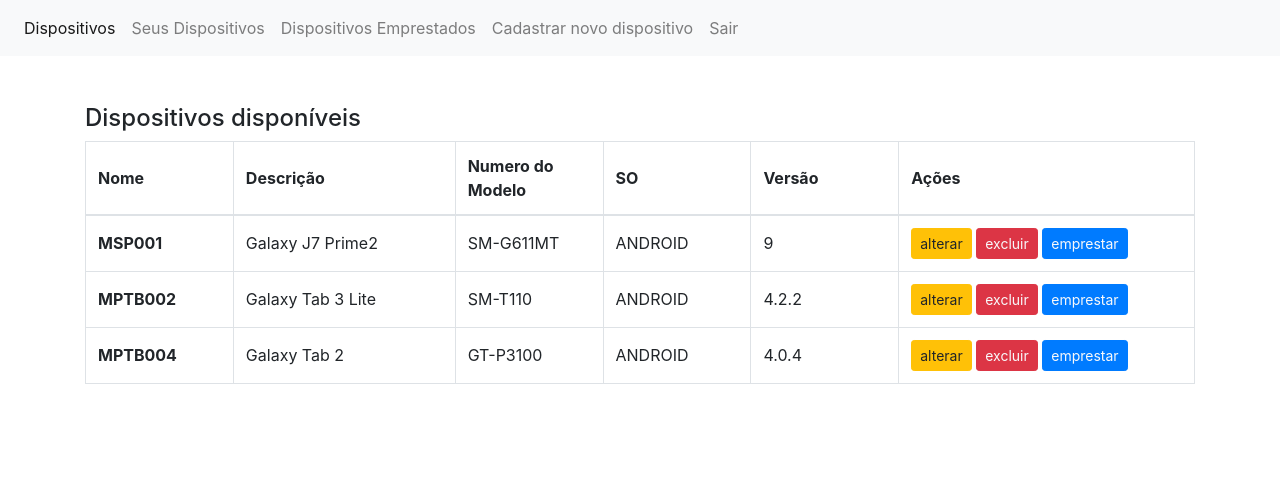
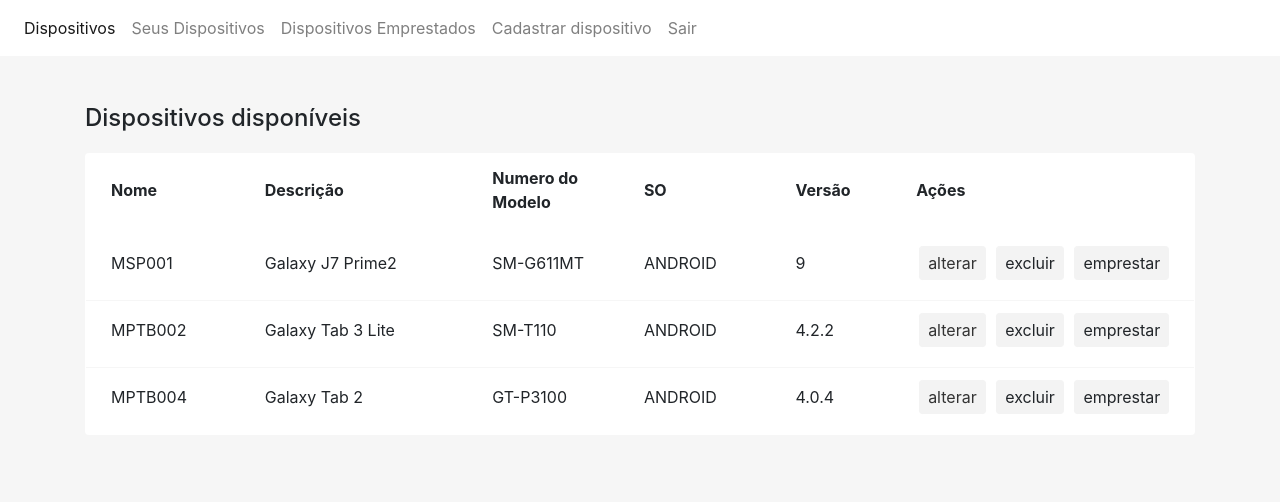
Before and after one commit to lauraziebarth/python-sistema-de-dispositivos, a Django app: page /dispositivos/ in a window 1280 px wide. Shown: the top 502 px of the page. Run offline with Django 3.2, Linux system fonts and the light colour scheme; a user stored in the database is signed in; data comes from the database, SQL or seed files in the repository; some libraries are stand-ins or nearby versions.

Commit message:
alteração de cores
background e botão

```diff
--- a/templates/base.html
+++ b/templates/base.html
@@ -7,6 +7,47 @@
     <meta charset="UTF-8">
     <title>{% block title %}Título{% endblock %}</title>
     <link rel="stylesheet" href="https://stackpath.bootstrapcdn.com/bootstrap/4.3.1/css/bootstrap.min.css" integrity="sha384-ggOyR0iXCbMQv3Xipma34MD+dH/1fQ784/j6cY/iJTQUOhcWr7x9JvoRxT2MZw1T" crossorigin="anonymous">
+
+    <style>
+       body {
+           background-color: #f6f6f6;
+       }
+
+        .bg-light {
+            background-color: #fff !important;
+        }
+
+        .table {
+            background-color: #fff;
+            border-radius: 4px;
+            margin: 20px 0;
+            overflow: hidden;
+        }
+
+        .table td, .table th {
+            border: none !important;
+            padding-left: 25px;
+            padding-tpo: 20px;
+            padding-bottom: 20px;
+        }
+
+        .table td {
+            border-bottom: 1px solid #f6f6f6 !important;
+        }
+
+        .btn-teste {
+            font-size: 16px;
+            color: #333333;
+            background-color: #f3f3f3;
+            border: 1px solid #f3f3f3;
+            cursor: pointer;
+            margin: 0 3px;
+        }
+
+        .btn-teste:hover {
+            background-color: #ececec;
+        }
+    </style>
 </head>
 
 <body>
@@ -20,8 +61,8 @@
           <a class="nav-item nav-link {% block active_listar_dispositivos %}{% endblock %}" href="{% url 'listar_dispositivos' %}">Dispositivos</a>
           <a class="nav-item nav-link {% block active_listar_dispositivos_emprestado_colaborador %}{% endblock %}" href="{% url 'listar_dispositivos_emprestados_colaborador' %}">Seus Dispositivos</a>
           <a class="nav-item nav-link {% block active_listar_dispositivos_emprestados %}{% endblock %}" href="{% url 'listar_dispositivos_emprestados' %}">Dispositivos Emprestados</a>
-              {% if colaborador_logado.admin %}
-          <a class="nav-item nav-link {% block active_cadastrar_dispositivo %}{% endblock %}" href="{% url 'cadastrar_dispositivo' %}">Cadastrar novo dispositivo</a>
+            {% if colaborador_logado.admin %}
+          <a class="nav-item nav-link {% block active_cadastrar_dispositivo %}{% endblock %}" href="{% url 'cadastrar_dispositivo' %}">Cadastrar dispositivo</a>
             {% endif %}
           <a class="nav-item nav-link" href="{% url 'logout' %}">Sair</a>
         </div>
--- a/templates/listar_dispositivos.html
+++ b/templates/listar_dispositivos.html
@@ -11,14 +11,14 @@
 
     <h4> Dispositivos disponíveis</h4>
 
-        <table class="table table-bordered table-hover">
+        <table class="table table-bordered">
           <thead>
             <tr>
               <th width="10%" scope="col" class="align-middle">Nome</th>
               <th width="15%" scope="col" class="align-middle">Descrição</th>
               <th width="10%" scope="col" class="align-middle">Numero do Modelo</th>
               <th width="10%" scope="col" class="align-middle">SO</th>
-              <th width="10%" scope="col" class="align-middle">Versão</th>
+              <th width="7%" scope="col" class="align-middle">Versão</th>
               <th width="20%" scope="col" class="align-middle">Ações</th>
 
             </tr>
@@ -27,7 +27,7 @@
             {% for dispositivo in dispositivos %}
                 {% if dispositivo.disponivel %}
                 <tr>
-                  <th scope="row"  class="align-middle" >{{ dispositivo.nome }}</th>
+                  <td scope="row"  class="align-middle" >{{ dispositivo.nome }}</td>
                   <td  class="align-middle">{{ dispositivo.descricao }}</td>
                   <td  class="align-middle">{{ dispositivo.numeromodelo }}</td>
                   <td  class="align-middle">{{ dispositivo.os }}</td>
@@ -38,14 +38,14 @@
 
                     {% if colaborador_logado.admin %}
 
-                    <a class="btn btn-sm btn-warning" href="{% url 'alterar_dispositivo' dispositivo.id %}">alterar</a>
+                    <a class="btn btn-sm btn-teste" href="{% url 'alterar_dispositivo' dispositivo.id %}">alterar</a>
                     <!-- Button trigger modal EXCLUIR -->
-                    <a class="btn btn-sm btn-danger text-light" data-toggle="modal" data-target="#excluir"> excluir </a>
+                    <a class="btn btn-sm btn-teste" data-toggle="modal" data-target="#excluir"> excluir </a>
 
                      {% endif %}
 
                      <!-- Button trigger modal EMPRESTAR -->
-                    <a class="btn btn-sm btn-primary text-light" data-toggle="modal" data-target="#emprestar{{ dispositivo.id }}"> emprestar </a>
+                    <a class="btn btn-sm btn-teste" data-toggle="modal" data-target="#emprestar{{ dispositivo.id }}"> emprestar </a>
 
                     <!-- Modal EXCLUIR -->
                     <div class="modal fade" id="excluir" role="dialog" aria-labelledby="exampleModalLabel" aria-hidden="true">
@@ -67,7 +67,6 @@
                             </div>
                           </div>
                     </div>
-
 
                     <!-- Modal EMPRESTAR -->
                     <div class="modal fade" id="emprestar{{ dispositivo.id }}" role="dialog" aria-labelledby="exampleModalLabel" aria-hidden="true">
```
Also changed, not shown: templates/cadastrar_dispositivo.html (+5 -33 lines).
